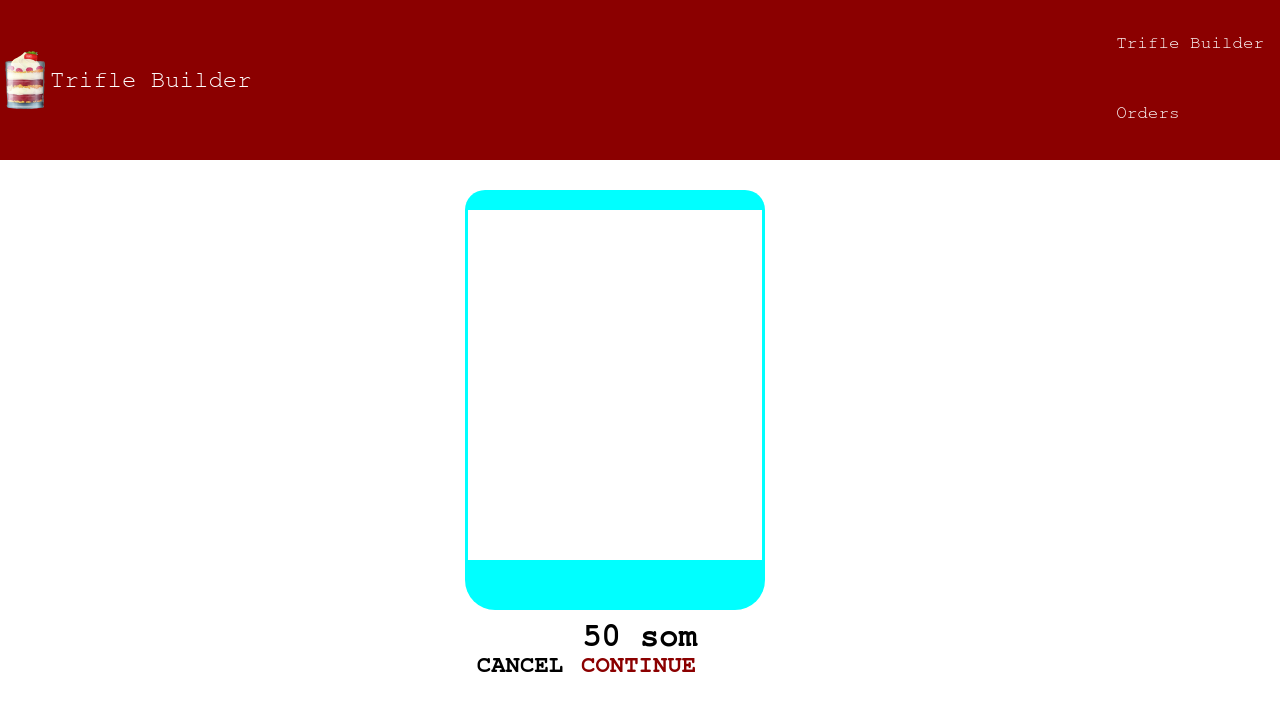
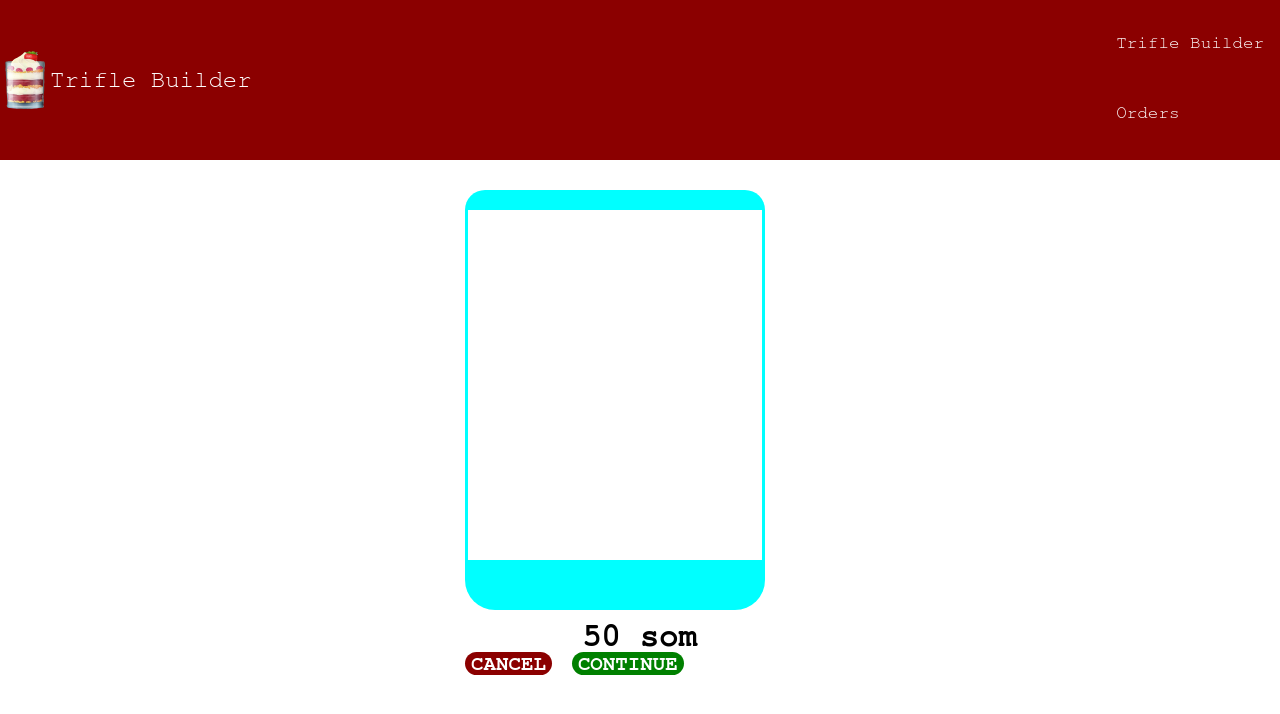
Before and after one commit to TursunbaevaAyana/trifle-builder, a React (Create React App) app: page /checkout in a window 1280 px wide. Shown: the top 714 px of the page. Built offline with nearby package versions, Linux system fonts and the light colour scheme; a web font is replaced by a local one.

Commit message:
Stylized some components

```diff
--- a/src/components/UI/Button/Button.js
+++ b/src/components/UI/Button/Button.js
@@ -1,11 +1,11 @@
 import React from "react";
 import classes from "./Button.module.css";
 
-export default ({ children, click, enabled, red, orange }) => {
+export default ({ children, click, enabled, red, green }) => {
   const buttonClasses = [classes.Button];
 
   if (red) buttonClasses.push(classes.red);
-  if (orange) buttonClasses.push(classes.orange);
+  if (green) buttonClasses.push(classes.green);
 
   return (
     <button
--- a/src/components/UI/Button/Button.module.css
+++ b/src/components/UI/Button/Button.module.css
@@ -1,14 +1,12 @@
 .Button {
     border: none;
-    background-color: white;
-    color: #8B0000;
     font-weight: bold;
     border-radius: 20px;
+    margin-right: 20px;
     cursor: pointer;
     font-family: FreeMono, monospace;
-    font-size: 1.5rem;
+    font-size: 1.3rem;
     text-transform: uppercase;
-    width: 110px;
   }
   .Button:disabled {
     opacity: .5;
@@ -17,9 +15,10 @@
     opacity: .8;
   }
   .red{
-    color: black;
+    color: white;
+    background-color: #8B0000;
   }
-  .orange {
-    background-color: #8B0000;
-    color: green;
+  .green {
+    background-color: green;
+    color: white;
   }
--- a/src/containers/Checkout/CheckoutForm/CheckoutForm.module.css
+++ b/src/containers/Checkout/CheckoutForm/CheckoutForm.module.css
@@ -1,13 +1,12 @@
 .CheckoutForm {
   display: flex;
   flex-flow: column nowrap;
-    border-color: #8B0000;
 }
+.CheckoutForm input,
 .CheckoutForm select {
   padding: 0.5em 1em;
   border: 0;
-    box-shadow: 0 0 5px (0, 0, 0, 0.3) inset;
-    border-radius: 1em;
+  box-shadow: 0 0 5px rgba(0, 0, 0, 0.3) inset;
   font-size: 1.2rem;
   min-width: 480px;
   margin-top: 0.5em;
```
Lines whose indentation alone changed are shown as unchanged.
